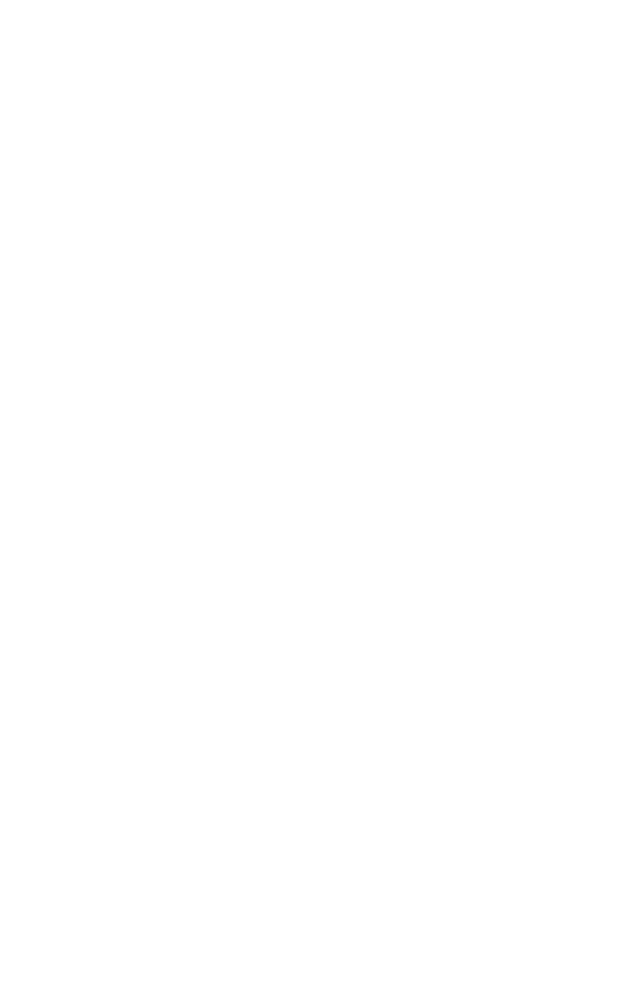
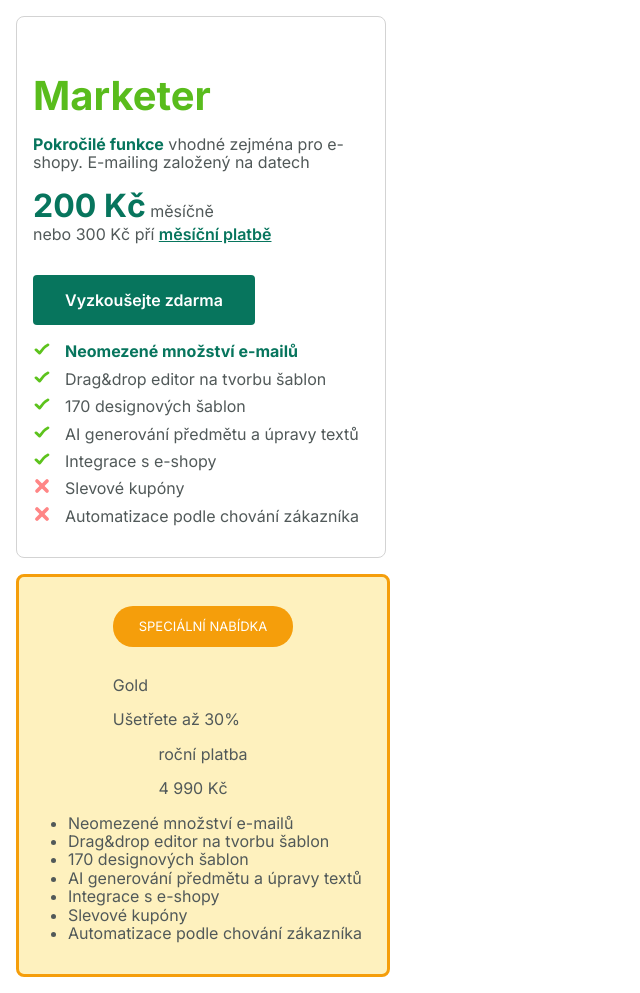
Before and after one commit to pslib-cz/2025-p2a-web-css-card-KaterinaKramarova272, a plain HTML site: page index.html in a window 1280 px wide. Shown: the whole page, without its empty margins (0-640 px from the left). Before the commit the page ends 800 px from the top, so only its background shows below. Drawn offline with Linux system fonts and the light colour scheme.

Commit message:
first card

```diff
--- a/index.html
+++ b/index.html
@@ -1,16 +1,67 @@
 <!DOCTYPE html>
 <html lang="cs">
   <head>
-    <meta charset="UTF-8">
-    <meta name="viewport" content="width=device-width, initial-scale=1.0">
+    <meta charset="UTF-8" />
+    <meta name="viewport" content="width=device-width, initial-scale=1.0" />
     <title>CSSCard-Marketer</title>
-    <link rel="icon" type="image/vnd.microsoft.icon" href="https://www.prumyslovkaliberec.cz/favicon.ico">
-    <link rel="stylesheet" href="./style/main.css">
+    <link
+      rel="icon"
+      type="image/vnd.microsoft.icon"
+      href="https://www.prumyslovkaliberec.cz/favicon.ico"
+    />
+    <link rel="stylesheet" href="./style/main.css" />
   </head>
   <body>
     <main class="main">
       <figure class="card card--marketer">
-
+        <header>
+          <p class="title">Marketer</p>
+          <p>
+            <b>Pokročilé funkce</b> vhodné zejména pro e-shopy. E-mailing
+            založený na datech
+          </p>
+        </header>
+        <p>
+          <span class="number">200 Kč</span> měsíčně <br />
+          nebo 300 Kč pří
+          <a href="#" class="link">měsíční platbě</a>
+        </p>
+        <a href="" class="button">Vyzkoušejte zdarma</a>
+        <footer>
+          <ul class="features" style="padding-left: 1.5em">
+            <li class="check"><b>Neomezené množství e-mailů</b></li>
+            <li class="check">Drag&drop editor na tvorbu šablon</li>
+            <li class="check">170 designových šablon</li>
+            <li class="check">AI generování předmětu a úpravy textů</li>
+            <li class="check">Integrace s e-shopy</li>
+            <li class="cross">Slevové kupóny</li>
+            <li class="cross">Automatizace podle chování zákazníka</li>
+          </ul>
+        </footer>
+      </figure>
+      <figure class="card card--gold">
+        <header>
+          <p class="ad-gold">SPECIÁLNÍ NABÍDKA</p>
+          <p class="title-gold">Gold</p>
+          <p>
+            Ušetřete až 30%
+          </p>
+        </header>
+        <div>
+            <p>roční platba</p>
+            <p>4 990 Kč</p>
+        </div>
+        <footer>
+          <ul class="features-gold" style="padding-left: 1.5em">
+            <li>Neomezené množství e-mailů</li>
+            <li>Drag&drop editor na tvorbu šablon</li>
+            <li>170 designových šablon</li>
+            <li>AI generování předmětu a úpravy textů</li>
+            <li>Integrace s e-shopy</li>
+            <li>Slevové kupóny</li>
+            <li>Automatizace podle chování zákazníka</li>
+          </ul>
+        </footer>
       </figure>
     </main>
   </body>
--- a/style/main.css
+++ b/style/main.css
@@ -1,15 +1,19 @@
 @layer reset, base, components;
 
-@import url('normalize.css') layer(reset);
-@import url('https://fonts.googleapis.com/css2?family=Inter:ital,opsz,wght@0,14..32,100..900;1,14..32,100..900&display=swap') layer(base);
+@import url("normalize.css") layer(reset);
+@import url("https://fonts.googleapis.com/css2?family=Inter:ital,opsz,wght@0,14..32,100..900;1,14..32,100..900&display=swap")
+layer(base);
 
 @layer reset {
   :root {
-        --primary: #07755D;
+    --primary: #07755d;
     --secondary: #59bc1c;
     --denied: #ff8686;
     --text: #515959;
-        --border: #59de0c;
+    --border: lightgray;
+    --gold-primary: #f59e0b;
+    --gold-secondary: #fef1be;
+    --text-gold: #92400e;
   }
   .main {
     display: flow-root;
@@ -18,17 +22,75 @@
 
 @layer base {
   html {
-        font-family: 'Inter', sans-serif;
+    font-family: "Inter", sans-serif;
     color: var(--text);
   }
   .card {
     max-width: 21em;
     margin: 1rem; /* without scaling */
     padding: 1em;
+    border: 1px solid var(--border);
+    border-radius: 0.5em;
+  }
+  .title {
+    font-weight: 700;
+    font-size: 2.5em;
+    margin-bottom: 0.25em;
+    color: var(--secondary);
+  }
+  b {
+    color: var(--primary);
+  }
+  .number {
+    font-weight: 700;
+    font-size: 2em;
+    color: var(--primary);
+  }
+
+  .button {
+    display: inline-block;
+    margin-top: 1em;
+    padding: 1em 2em;
+    background-color: var(--primary);
+    color: white;
+    text-decoration: none;
+    border-radius: 0.25em;
+    text-align: center;
+    font-weight: 600;
+  }
+  .button:hover {
+    background-color: var(--secondary);
+  }
+  .link {
+    color: var(--primary);
+    font-weight: 600;
+  }
+  .features li {
+    margin-bottom: 0.5em;
+    padding-left:0.5em;
+  }
+  .check {
+    list-style-image: url("/images/check.svg");
+  }
+  .cross {
+    list-style-image: url("/images/cross.svg");
+  }
+    .card--gold {
+        background-color: var(--gold-secondary);
+        border-color: var(--gold-primary);
+        border-width: 3px;
+        justify-items: center;
+    }
+    .ad-gold {
+        background-color: var(--gold-primary);
+        color: white;
+        padding: 1em 2em;
+        border-radius: 20px;
+        display: inline-block;
+        font-size: small;
     }
 }
 
 @layer components {
   /* todo components */
-
 }
```
Lines whose indentation alone changed are shown as unchanged.
